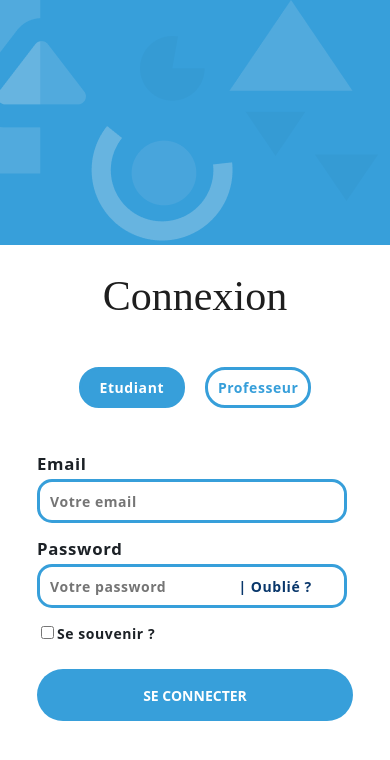
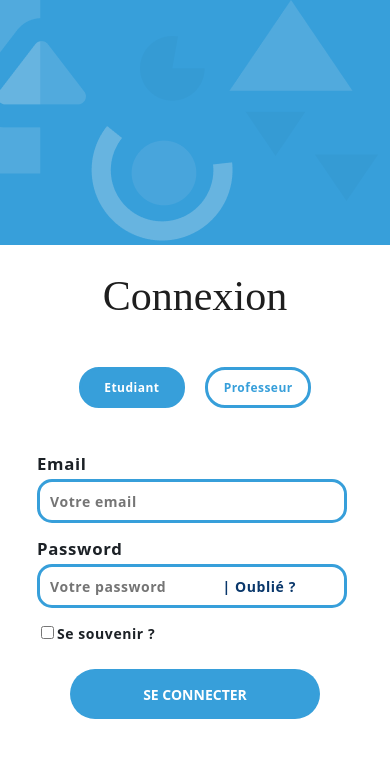
Before and after one commit to xdark-git/isi_school, a React (Create React App) app in the folder frontend/: page / in a window 390 px wide. Shown: the top 760 px of the page. Built offline with nearby package versions, Linux system fonts and the light colour scheme.

Commit message:
updating code

```diff
--- a/frontend/src/components/connexion/style.css
+++ b/frontend/src/components/connexion/style.css
@@ -219,24 +219,56 @@ div.remember > label {
     Responsive
 */
 
-@media only screen and (max-width: 1280px) {
-  form > .profil > .btn-profil {
-    width: 110px;
-    height: 35px;
-    font-size: 0.8em;
+@media only screen and (max-width: 1560px) {
+  span#forget {
+    left: 60%;
   }
 }
+@media only screen and (max-width: 1482px) {
+  span#forget {
+    left: 58%;
+  }
+}
+@media only screen and (max-width: 1413px) {
+  span#forget {
+    left: 56%;
+  }
+}
+@media only screen and (max-width: 1347px) {
+  span#forget {
+    left: 54%;
+  }
+}
+
+@media only screen and (max-width: 1290px) {
+  span#forget {
+    left: 53%;
+  }
+}
+@media only screen and (max-width: 1261px) {
+  span#forget {
+    left: 50%;
+  }
+}
+
 @media only screen and (max-width: 1188px) {
+  form > .profil {
+    width: 85%;
+  }
   form > .profil > .btn-profil {
-    width: 110px;
-    height: 35px;
-    font-size: 0.8em;
+    font-size: 13px;
   }
   span#forget {
-    left: 40%;
+    left: 47%;
   }
 }
-@media only screen and (max-width: 1000px) {
+@media only screen and (max-width: 1118px) {
+  .container .shape1 {
+    visibility: hidden;
+  }
+  .container .shape2 {
+    visibility: hidden;
+  }
   .form {
     width: 60%;
   }
@@ -249,12 +281,46 @@ div.remember > label {
   form > .profil > .btn-profil {
     width: 100px;
     height: 30px;
-    font-size: 0.8em;
+    font-size: 0.9em;
   }
   span#forget {
-    left: 30%;
+    left: 58%;
   }
 }
+
+@media only screen and (max-width: 1078px) {
+  span#forget {
+    left: 56%;
+  }
+}
+
+@media only screen and (max-width: 1029px) {
+  span#forget {
+    left: 54%;
+  }
+}
+
+@media only screen and (max-width: 1000px) {
+  span#forget {
+    left: 52%;
+  }
+}
+@media only screen and (max-width: 943px) {
+  span#forget {
+    left: 49%;
+  }
+}
+@media only screen and (max-width: 943px) {
+  span#forget {
+    left: 47%;
+  }
+}
+@media only screen and (max-width: 863px) {
+  span#forget {
+    left: 39%;
+  }
+}
+
 @media only screen and (max-width: 880px) {
   .container .shape1 {
     margin-right: 45vw;
@@ -271,33 +337,37 @@ div.remember > label {
     font-size: 0.8em;
   }
 }
-@media only screen and (max-width: 648px) {
-  form > .section-input > .input > input {
+@media only screen and (max-width: 742px) {
+  span#forget {
+    left: 35%;
+  }
+}
+@media only screen and (max-width: 706px) {
+  span#forget {
+    left: 35%;
+  }
+}
+@media only screen and (max-width: 697px) {
+  .form {
+    width: 65%;
+  }
+  .container .shape1 {
+    margin-right: 45vw;
+  }
+  form > .profil {
+    width: 85%;
+  }
+  form > .profil > .btn-profil {
+    width: 100px;
+    height: 30px;
     font-size: 0.9em;
   }
   span#forget {
-    font-size: 0.9em;
-    left: 25%;
+    left: 38%;
   }
 }
-@media only screen and (max-width: 617px) {
-  .container .shape1 {
-    visibility: hidden;
-  }
-  .container .shape2 {
-    visibility: hidden;
-  }
-}
-@media only screen and (max-width: 527px) {
-  form > .section-input > .input > input {
-    font-size: 0.7em;
-  }
-  span#forget {
-    font-size: 0.7em;
-    left: 24%;
-  }
-}
-@media only screen and (max-width: 465px) {
+
+@media only screen and (max-width: 654px) {
   .container {
     flex-direction: column;
     justify-content: flex-start;
@@ -308,7 +378,7 @@ div.remember > label {
     height: 245px;
   }
   .form {
-    width: 90%;
+    width: 80%;
     display: flex;
     flex-direction: column;
     justify-content: space-evenly;
@@ -337,10 +407,43 @@ div.remember > label {
     font-size: 1em;
     left: 50%;
   }
+  .subscribe > button {
+    width: 260px;
+    height: 50px;
+  }
 }
-@media only screen and (max-width: 393px) {
+
+@media only screen and (max-width: 514px) {
   span#forget {
     font-size: 1em;
     left: 40%;
   }
 }
+@media only screen and (max-width: 441px) {
+  form > .profil {
+    font-size: 12px;
+  }
+  .subscribe > button {
+    width: 230px;
+    height: 48px;
+  }
+}
+@media only screen and (max-width: 415px) {
+  span#forget {
+    font-size: 1em;
+    left: 35%;
+  }
+}
+
+@media only screen and (max-width: 393px) {
+  .form{
+    width: 90%;
+  }
+  span#forget {
+    left: 35%;
+  }
+  .subscribe > button {
+    width: 250px;
+    height: 50px;
+  }
+}
```
